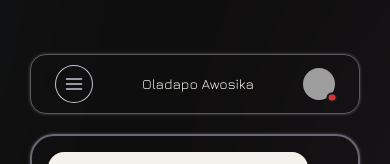
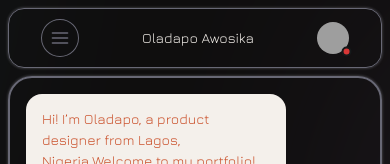
Before and after one commit to toluamole/chris-portfolio, a React (Create React App) app: page / in a window 390 px wide. Shown: the top 164 px of the page. Built offline with nearby package versions, Linux system fonts and the light colour scheme; grey boxes are pictures that could not be loaded.

Commit message:
update mobile view

```diff
--- a/src/Components/Mobileprofile.tsx
+++ b/src/Components/Mobileprofile.tsx
@@ -25,11 +25,11 @@ export const Mobileprofile = () => {
 			justifyContent={'center'}
 			flexDirection={'column'}
 			border={'1px'}
-			borderColor={'rgba(198,198,211,0.4)'}
+			borderColor={'#686875'}
 			borderRadius={'16px'}
 			height={'60px'}
 			// width={'90vw'}
-			mt={'6'}
+			// mt={'6'}
 			boxShadow= {'0 0 3px rgba(198,198,211,0.4)'}
 		>
 			<Flex
@@ -39,11 +39,11 @@ export const Mobileprofile = () => {
 				<Box
 					border={'1px'}
 					borderRadius={'50%'}
-					borderColor={'#C6C6D3'}
+					borderColor={'#686875'}
 					p={2}
 				>
 					<HamburgerIcon
-						color={'#C6C6D3'}
+						color={'#686875'}
 						w={'5'} h={'5'}
 					/>
 				</Box>
--- a/src/Layouts/HomeLayout.tsx
+++ b/src/Layouts/HomeLayout.tsx
@@ -22,13 +22,13 @@ export const HomeLayout = ({children}: IHomeLayoutProps) => {
 			bgPosition='center'
 			bgSize={'cover'}
 			bgRepeat={'no-repeat'}
-			p={ '30px'}
+			p={[2, '30px']}
 			// py={'30px'}
 			overflow={'hidden'}
 		>
 			<NavBar />
 			<Flex width={'100%'}  direction={'column'}>
-				<Box mb={'20px'} >
+				<Box mb={[2,'20px']} >
 					{isLargerThan768 && <Profile />}
 					{!isLargerThan768 && <Mobileprofile/>}
 				</Box>
--- a/src/Pages/About.tsx
+++ b/src/Pages/About.tsx
@@ -12,7 +12,7 @@ export const About = () => {
 				border={'2px'}
 				borderColor={'#686875'}
 				borderRadius={'24px'}
-				h={'74vh'}
+				h={['85vh','74vh']}
 				// w={['90vw','78vw']}
 				boxShadow= {'0 0 3px rgba(198,198,211,0.4)'}
 				p={'20px'}
--- a/src/Pages/Contact.tsx
+++ b/src/Pages/Contact.tsx
@@ -13,7 +13,7 @@ export const Contact = () => {
 				border={'2px'}
 				borderColor={'#686875'}
 				borderRadius={'24px'}
-				h={'74vh'}
+				h={['85vh','74vh']}
 				// w={['90vw','78vw']}
 				boxShadow= {'0 0 3px rgba(198,198,211,0.4)'}
 				// p={4}
--- a/src/Pages/Home.tsx
+++ b/src/Pages/Home.tsx
@@ -11,7 +11,7 @@ export const Home = () => {
 				border={'2px'}
 				borderColor={'#686875'}
 				borderRadius={'24px'}
-				h={'74vh'}
+				h={['85vh','74vh']}
 				// h={'80vh'}
 				// w={['90vw','78vw']}
 				boxShadow= {'0 0 3px rgba(198,198,211,0.4)'}
```
